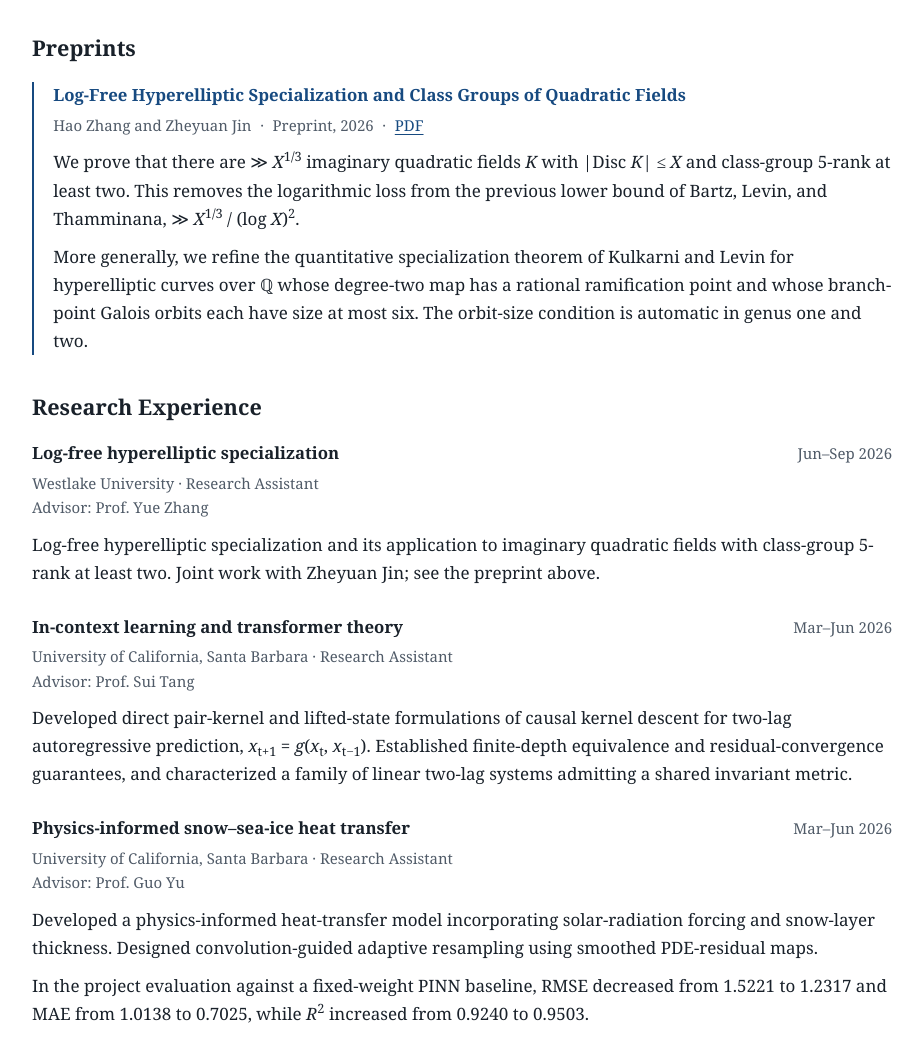
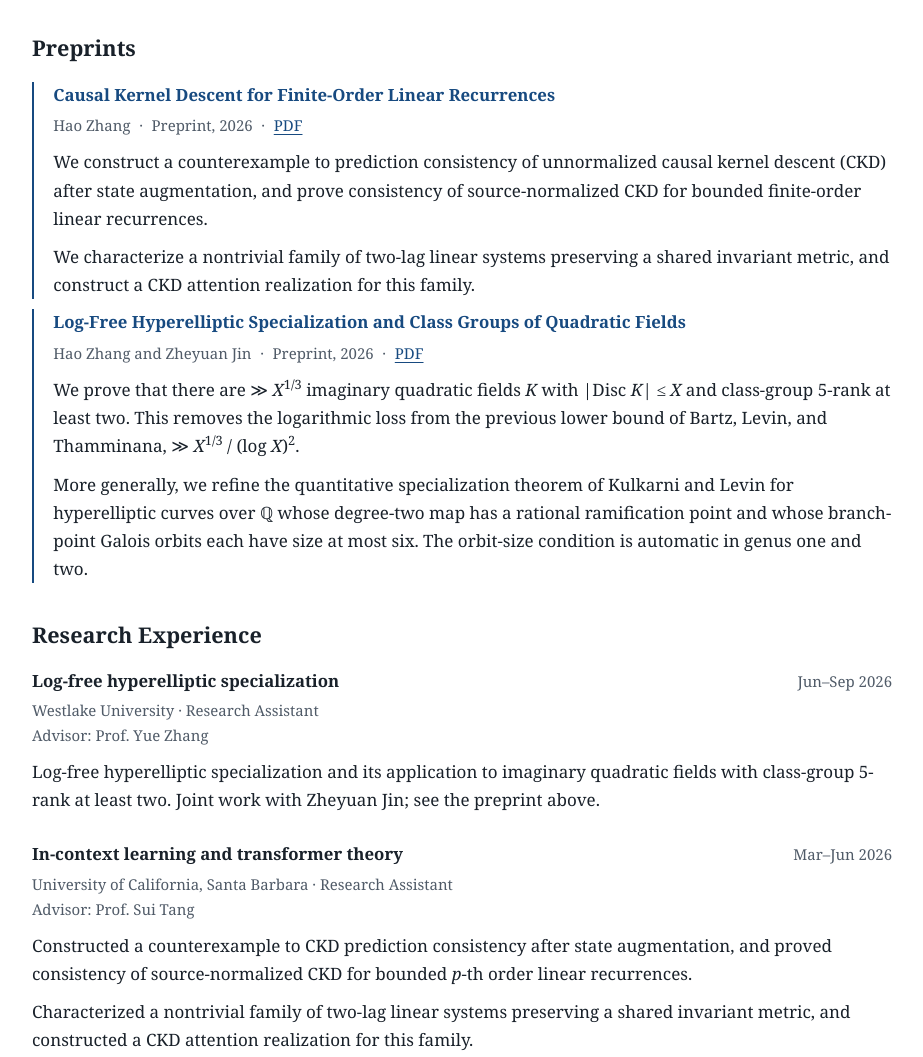
Before and after one commit to CNCauchy/CNCauchy.github.io, a plain HTML site: page index.html in a window 1280 px wide. Shown: the part 309-1366 px from the top of the page, without its empty margins (178-1101 px from the left). Drawn offline with Linux system fonts and the light colour scheme.

Commit message:
Add finite-order CKD preprint and update research description and CV

```diff
--- a/index.html
+++ b/index.html
@@ -26,6 +26,26 @@
   <main>
     <section aria-labelledby="preprints">
       <h2 id="preprints">Preprints</h2>
+      <article class="publication" aria-labelledby="ckd-paper-title">
+        <h3 id="ckd-paper-title">
+          <a href="files/causal-kernel-descent-finite-order-linear-recurrences.pdf">
+            Causal Kernel Descent for Finite-Order Linear Recurrences
+          </a>
+        </h3>
+        <p class="publication-meta">Hao Zhang <span aria-hidden="true">·</span> Preprint, 2026
+          <span aria-hidden="true">·</span>
+          <a href="files/causal-kernel-descent-finite-order-linear-recurrences.pdf" aria-label="Read Causal Kernel Descent for Finite-Order Linear Recurrences (PDF)">PDF</a>
+        </p>
+        <p>
+          We construct a counterexample to prediction consistency of unnormalized causal kernel
+          descent (CKD) after state augmentation, and prove consistency of source-normalized
+          CKD for bounded finite-order linear recurrences.
+        </p>
+        <p>
+          We characterize a nontrivial family of two-lag linear systems preserving a shared
+          invariant metric, and construct a CKD attention realization for this family.
+        </p>
+      </article>
       <article class="publication" aria-labelledby="paper-title">
         <h3 id="paper-title">
           <a href="files/log-free-hyperelliptic-specialization.pdf">
@@ -77,11 +97,13 @@
           <p class="meta">University of California, Santa Barbara · Research Assistant<br>
             Advisor: Prof. Sui Tang</p>
           <p>
-            Developed direct pair-kernel and lifted-state formulations of causal kernel descent
-            for two-lag autoregressive prediction,
-            <span class="math"><var>x</var><sub>t+1</sub> = <var>g</var>(<var>x</var><sub>t</sub>, <var>x</var><sub>t−1</sub>)</span>.
-            Established finite-depth equivalence and residual-convergence guarantees, and
-            characterized a family of linear two-lag systems admitting a shared invariant metric.
+            Constructed a counterexample to CKD prediction consistency after state augmentation,
+            and proved consistency of source-normalized CKD for bounded
+            <var>p</var>-th order linear recurrences.
+          </p>
+          <p>
+            Characterized a nontrivial family of two-lag linear systems preserving a shared
+            invariant metric, and constructed a CKD attention realization for this family.
           </p>
         </li>
         <li>
```
Also changed, not shown: 2 other files.
